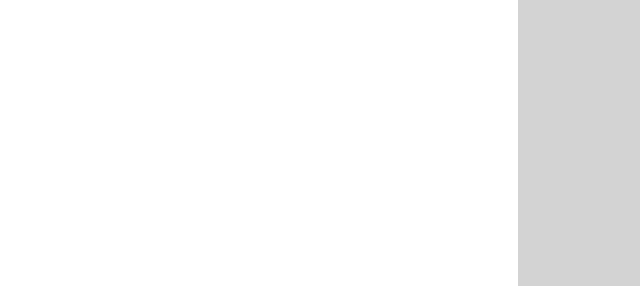
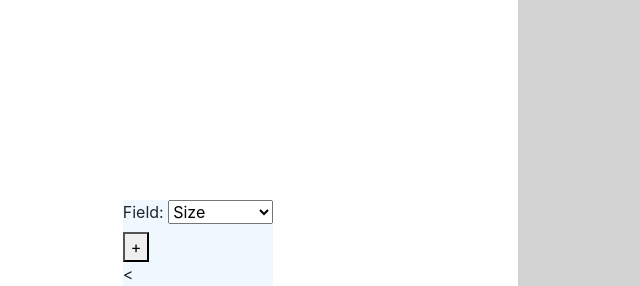
Before and after one commit to tnaccarato/Vis-PheWAS, a Django app: page / in a window 1280 px wide. Shown: the part 514-800 px from the top of the page, without its empty margins (122-762 px from the left). Run offline with Django 5.2, Linux system fonts and the light colour scheme; some libraries are stand-ins or nearby versions.

Commit message:
Add toolbar

```diff
--- a/vis_phewas/templates/mainapp/index.html
+++ b/vis_phewas/templates/mainapp/index.html
@@ -8,15 +8,17 @@
     <div class="container-fluid">
         <div class="row">
             <!-- Sigma container box -->
-            <div class="col-md-6" style="height: 100vh;">
-                <div id="sigma-container"></div>
+            <div class="col-md-6" style="height: 100vh; display: flex; flex-direction: column;">
+                <div id="sigma-container" style="flex-grow: 1;"></div>
+                {% include 'mainapp/toolbar.html' %}
             </div>
-            <!-- Blank box for text and other content -->
-            <div class="col-md-6" style="background-color: lightgray; height: 100vh;">
-                <div class="blank-container">Blank Container</div>
-            </div>
+        </div>
+        <!-- Blank box for text and other content -->
+        <div class="col-md-6" style="background-color: lightgray; height: 100vh;">
+            <div class="blank-container">Blank Container</div>
         </div>
     </div>
 
+
     <script type="module" src="{% static 'mainapp/js/bundle.js' %}"></script>
 {% endblock %}
--- /dev/null
+++ b/vis_phewas/templates/mainapp/toolbar.html
@@ -0,0 +1,16 @@
+<div class="toolbar" style="background-color: aliceblue">
+    <div id="filters-container">
+        <div class="filter-group">
+            <label for="field-select">Field:</label>
+            <select id="field-select" onchange="updateFilterInput(this)">
+                <option value="size">Size</option>
+                <option value="color">Color</option>
+                <option value="node_type">Node Type</option>
+            </select>
+            <div id="filter-input-container">
+                <!-- Filter input will be dynamically generated here -->
+            </div>
+            <button onclick="addFilter()">+</button>
+        </div>
+    </div>
+    <
```
